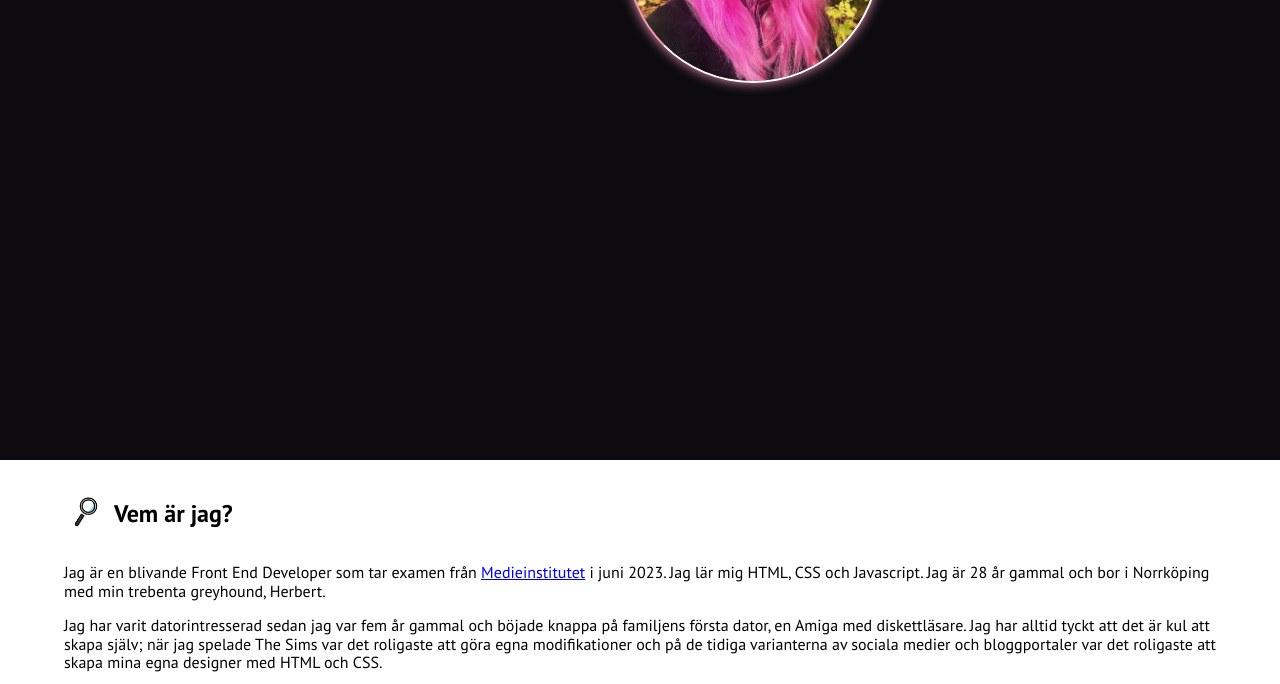
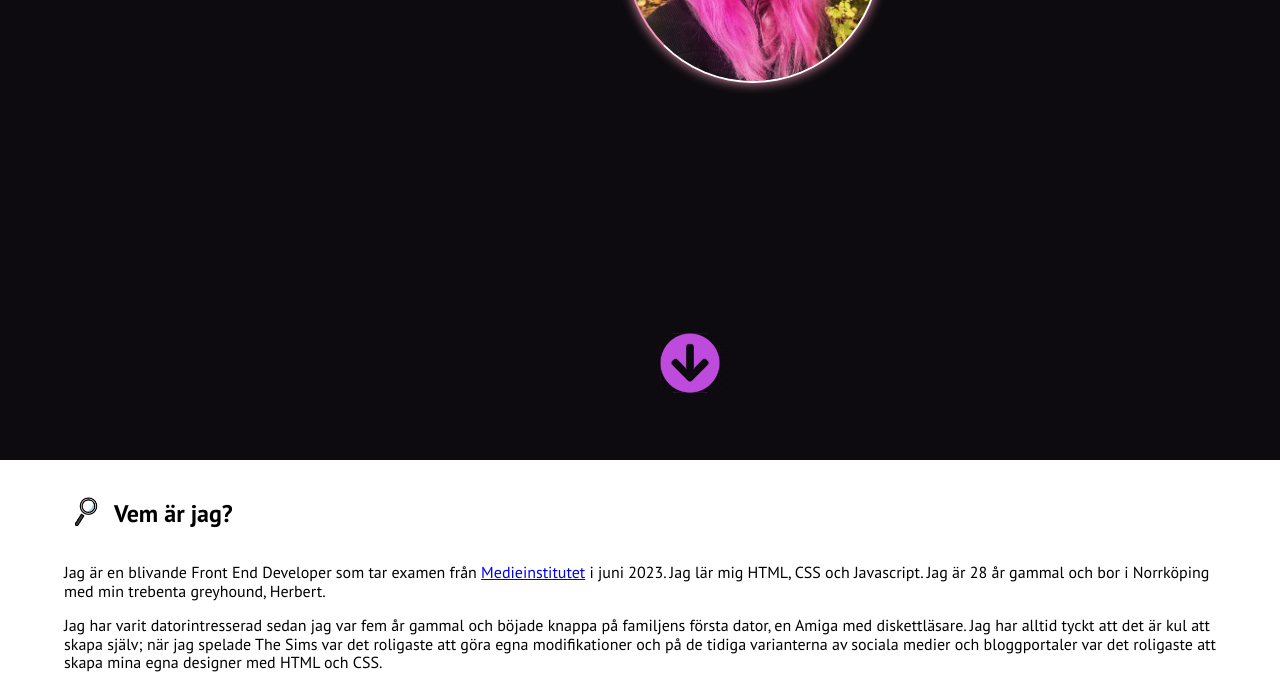
Before and after one commit to hellohely/portfolio, a website built with Parcel: page html5-boilerplate_v8.0.0/index.html in a window 1280 px wide. Shown: the part 400-1084 px from the top of the page. Built offline with nearby package versions, Linux system fonts and the light colour scheme; files whose address does not match are found by name.

Commit message:
Added bouncy scroll arrow for desktop

```diff
--- a/html5-boilerplate_v8.0.0/css/layout/_desktop.scss
+++ b/html5-boilerplate_v8.0.0/css/layout/_desktop.scss
@@ -1,3 +1,9 @@
+.menu {
+    ul {
+        margin-top: 100px;
+    }
+}
+
 #hello {
     padding: 150px;
     margin-left: 100px;
@@ -31,8 +37,18 @@
     }
 }
 
-.menu {
-    ul {
-        margin-top: 100px;
+.scroll-down {
+    display: block;
+    width: 100%;
+    position: absolute;
+    left: 0px;
+    bottom: 50px;
+    text-align: center;
+
+    img {
+        width: 80px;
+        height: auto;
+        animation: bounce 1s infinite alternate;
+            -webkit-animation: bounce 0.4s infinite alternate;
     }
 }
--- a/html5-boilerplate_v8.0.0/css/layout/_mobile.scss
+++ b/html5-boilerplate_v8.0.0/css/layout/_mobile.scss
@@ -146,6 +146,10 @@ header {
         }
 }
 
+.scroll-down {
+    display: none;
+}
+
 .emoji {
     display: inline-block;
     height: 40px;
--- a/html5-boilerplate_v8.0.0/index.html
+++ b/html5-boilerplate_v8.0.0/index.html
@@ -73,7 +73,7 @@
         <pre id="typewriter">Jag heter <span class="highlight">Henrietta Lybeck</span> och jag är en studerande Front End-utvecklare. </pre>
       </div>
 
-
+      <a href="#about-me" class="scroll-down"><img src="img/arrow.png"></a>
     </section>
 
 
```
Also changed, not shown: html5-boilerplate_v8.0.0/css/main.css, html5-boilerplate_v8.0.0/img/arrow.png (added), 1 other file.
